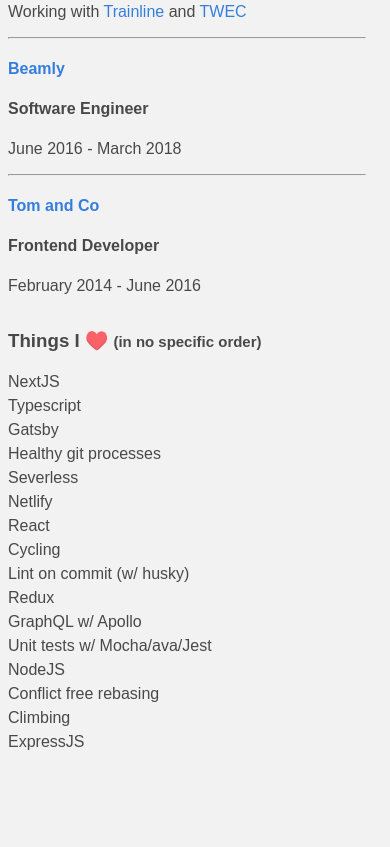
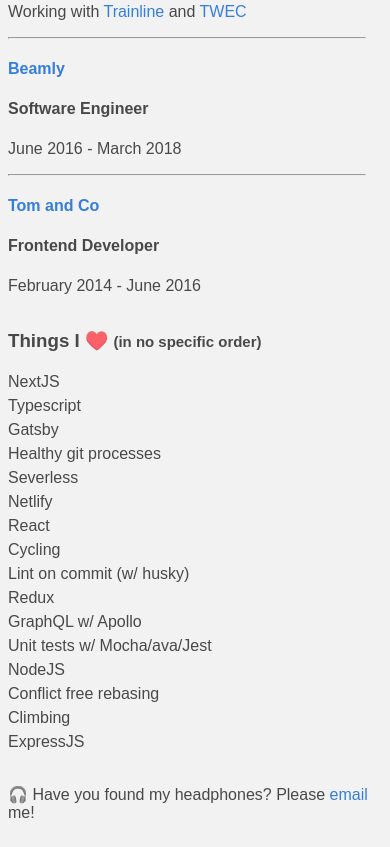
Before and after one commit to omonk/omonk.github.io, a website: page index.html in a window 390 px wide. Shown: the part 425-1272 px from the top of the page. Before the commit the page ends 1203 px from the top, so only its background shows below. Drawn offline with Linux system fonts and the light colour scheme.

Commit message:
add headphones copy

```diff
--- a/index.html
+++ b/index.html
@@ -87,7 +87,7 @@
                 </ul>
             </div>
 
-
+            <div class="fl w-100"><p>🎧 Have you found my headphones? Please <a class="blue link dim" href="mailto:headphones@olliemonk.coom">email</a> me!</p></div>
         </div>
 </body>
 
```
